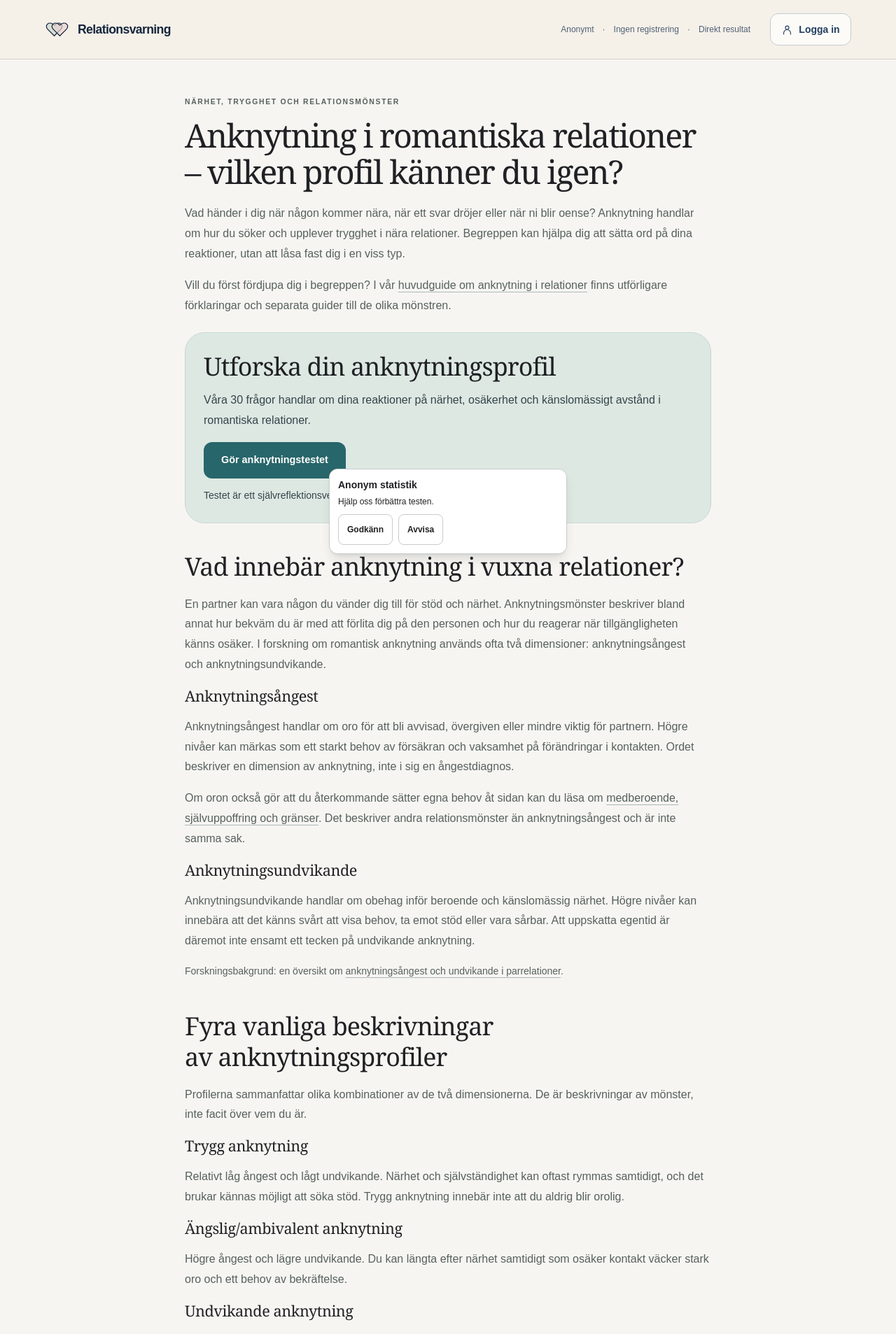
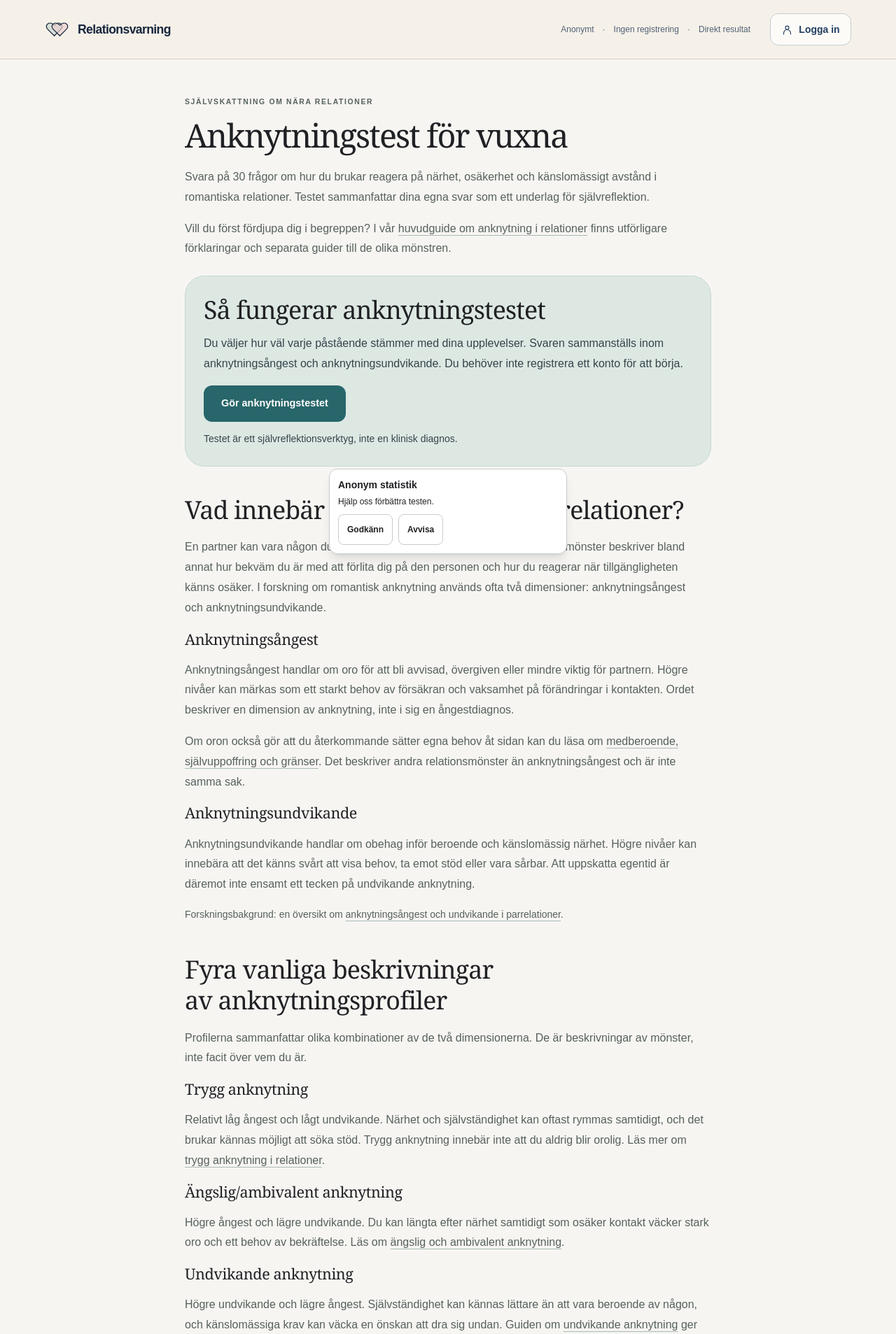
Before and after one commit to rickey88-rgb/relationstest, a Next.js app: page /anknytningstest in a window 1280 px wide. Shown: the top 1907 px of the page at 70% size. Built offline with nearby package versions, Linux system fonts and the light colour scheme; no server answers.

Commit message:
Clarify attachment test intent and connect existing guides

```diff
--- a/app/anknytning/angslig-anknytning/page.tsx
+++ b/app/anknytning/angslig-anknytning/page.tsx
@@ -20,7 +20,7 @@ export default function Page() {
         <div data-rv="panel" className="mt-8 rounded-2xl border border-neutral-200 bg-neutral-50 p-5 sm:p-6">
           <h2 className="text-xl font-semibold">Utforska dina reaktioner i anknytningstestet</h2>
           <p className="mt-3 leading-7 text-neutral-700">Svara på 30 frågor om närhet, osäkerhet och känslomässigt avstånd. Resultatet är ett stöd för självreflektion, inte en klinisk diagnos eller en bedömning av din partner.</p>
-          <Link data-rv="button" href="/anknytningstest/test" className="mt-4 inline-flex min-h-12 w-full items-center justify-center rounded-xl bg-neutral-900 px-5 py-3 text-center text-sm font-semibold text-white hover:bg-neutral-800 focus-visible:outline-2 focus-visible:outline-offset-4 focus-visible:outline-neutral-900 sm:w-auto">Gör anknytningstestet</Link>
+          <Link data-rv="button" href="/anknytningstest" className="mt-4 inline-flex min-h-12 w-full items-center justify-center rounded-xl bg-neutral-900 px-5 py-3 text-center text-sm font-semibold text-white hover:bg-neutral-800 focus-visible:outline-2 focus-visible:outline-offset-4 focus-visible:outline-neutral-900 sm:w-auto">Läs om anknytningstestet</Link>
         </div>
         <section className="mt-10 space-y-4 leading-7 text-neutral-700">
           <h2 className="text-2xl font-semibold tracking-tight text-neutral-900">Vad menas med ängslig anknytning?</h2>
--- a/app/anknytning/desorganiserad-anknytning/page.tsx
+++ b/app/anknytning/desorganiserad-anknytning/page.tsx
@@ -20,7 +20,7 @@ export default function Page() {
         <div data-rv="panel" className="mt-8 rounded-2xl border border-neutral-200 bg-neutral-50 p-5 sm:p-6">
           <h2 className="text-xl font-semibold">Utforska dina reaktioner i anknytningstestet</h2>
           <p className="mt-3 leading-7 text-neutral-700">Svara på 30 frågor om närhet, osäkerhet och känslomässigt avstånd. Resultatet är ett stöd för självreflektion, inte en klinisk diagnos eller en bedömning av din partner.</p>
-          <Link data-rv="button" href="/anknytningstest/test" className="mt-4 inline-flex min-h-12 w-full items-center justify-center rounded-xl bg-neutral-900 px-5 py-3 text-center text-sm font-semibold text-white hover:bg-neutral-800 focus-visible:outline-2 focus-visible:outline-offset-4 focus-visible:outline-neutral-900 sm:w-auto">Gör anknytningstestet</Link>
+          <Link data-rv="button" href="/anknytningstest" className="mt-4 inline-flex min-h-12 w-full items-center justify-center rounded-xl bg-neutral-900 px-5 py-3 text-center text-sm font-semibold text-white hover:bg-neutral-800 focus-visible:outline-2 focus-visible:outline-offset-4 focus-visible:outline-neutral-900 sm:w-auto">Läs om anknytningstestet</Link>
         </div>
         <section className="mt-10 space-y-4 leading-7 text-neutral-700">
           <h2 className="text-2xl font-semibold tracking-tight text-neutral-900">Varifrån kommer begreppet desorganiserad anknytning?</h2>
--- a/app/anknytning/page.tsx
+++ b/app/anknytning/page.tsx
@@ -21,7 +21,7 @@ export default function Page() {
         <div data-rv="panel" className="mt-8 rounded-2xl border border-neutral-200 bg-neutral-50 p-5 sm:p-6">
           <h2 className="text-xl font-semibold">Utforska dina reaktioner i anknytningstestet</h2>
           <p className="mt-3 leading-7 text-neutral-700">Svara på 30 frågor om närhet, osäkerhet och känslomässigt avstånd. Resultatet är ett stöd för självreflektion, inte en klinisk diagnos eller en bedömning av din partner.</p>
-          <Link data-rv="button" href="/anknytningstest/test" className="mt-4 inline-flex min-h-12 w-full items-center justify-center rounded-xl bg-neutral-900 px-5 py-3 text-center text-sm font-semibold text-white hover:bg-neutral-800 focus-visible:outline-2 focus-visible:outline-offset-4 focus-visible:outline-neutral-900 sm:w-auto">Gör anknytningstestet</Link>
+          <Link data-rv="button" href="/anknytningstest" className="mt-4 inline-flex min-h-12 w-full items-center justify-center rounded-xl bg-neutral-900 px-5 py-3 text-center text-sm font-semibold text-white hover:bg-neutral-800 focus-visible:outline-2 focus-visible:outline-offset-4 focus-visible:outline-neutral-900 sm:w-auto">Läs om anknytningstestet</Link>
           <p className="mt-4 text-sm leading-6 text-neutral-600">
             Vill du i stället se hur relationen fungerar inom flera områden kan du{" "}
             <Link href="/ar-min-relation-sund" className="font-semibold text-neutral-900 underline underline-offset-4">
--- a/app/anknytning/trygg-anknytning/page.tsx
+++ b/app/anknytning/trygg-anknytning/page.tsx
@@ -20,7 +20,7 @@ export default function Page() {
         <div data-rv="panel" className="mt-8 rounded-2xl border border-neutral-200 bg-neutral-50 p-5 sm:p-6">
           <h2 className="text-xl font-semibold">Utforska dina reaktioner i anknytningstestet</h2>
           <p className="mt-3 leading-7 text-neutral-700">Svara på 30 frågor om närhet, osäkerhet och känslomässigt avstånd. Resultatet är ett stöd för självreflektion, inte en klinisk diagnos eller en bedömning av din partner.</p>
-          <Link data-rv="button" href="/anknytningstest/test" className="mt-4 inline-flex min-h-12 w-full items-center justify-center rounded-xl bg-neutral-900 px-5 py-3 text-center text-sm font-semibold text-white hover:bg-neutral-800 focus-visible:outline-2 focus-visible:outline-offset-4 focus-visible:outline-neutral-900 sm:w-auto">Gör anknytningstestet</Link>
+          <Link data-rv="button" href="/anknytningstest" className="mt-4 inline-flex min-h-12 w-full items-center justify-center rounded-xl bg-neutral-900 px-5 py-3 text-center text-sm font-semibold text-white hover:bg-neutral-800 focus-visible:outline-2 focus-visible:outline-offset-4 focus-visible:outline-neutral-900 sm:w-auto">Läs om anknytningstestet</Link>
         </div>
         <section className="mt-10 space-y-4 leading-7 text-neutral-700">
           <h2 className="text-2xl font-semibold tracking-tight text-neutral-900">Vad trygg anknytning faktiskt innebär</h2>
--- a/app/anknytning/undvikande-anknytning/page.tsx
+++ b/app/anknytning/undvikande-anknytning/page.tsx
@@ -20,7 +20,7 @@ export default function Page() {
         <div data-rv="panel" className="mt-8 rounded-2xl border border-neutral-200 bg-neutral-50 p-5 sm:p-6">
           <h2 className="text-xl font-semibold">Utforska dina reaktioner i anknytningstestet</h2>
           <p className="mt-3 leading-7 text-neutral-700">Svara på 30 frågor om närhet, osäkerhet och känslomässigt avstånd. Resultatet är ett stöd för självreflektion, inte en klinisk diagnos eller en bedömning av din partner.</p>
-          <Link data-rv="button" href="/anknytningstest/test" className="mt-4 inline-flex min-h-12 w-full items-center justify-center rounded-xl bg-neutral-900 px-5 py-3 text-center text-sm font-semibold text-white hover:bg-neutral-800 focus-visible:outline-2 focus-visible:outline-offset-4 focus-visible:outline-neutral-900 sm:w-auto">Gör anknytningstestet</Link>
+          <Link data-rv="button" href="/anknytningstest" className="mt-4 inline-flex min-h-12 w-full items-center justify-center rounded-xl bg-neutral-900 px-5 py-3 text-center text-sm font-semibold text-white hover:bg-neutral-800 focus-visible:outline-2 focus-visible:outline-offset-4 focus-visible:outline-neutral-900 sm:w-auto">Läs om anknytningstestet</Link>
         </div>
         <section className="mt-10 space-y-4 leading-7 text-neutral-700">
           <h2 className="text-2xl font-semibold tracking-tight text-neutral-900">Vad innebär undvikande anknytning?</h2>
--- a/app/anknytningstest/page.tsx
+++ b/app/anknytningstest/page.tsx
@@ -3,9 +3,9 @@ import type { Metadata } from "next";
 import Link from "next/link";
 
 export const metadata: Metadata = {
-  title: "Anknytning i relationer – profiler, närhet och anknytningstest",
+  title: "Anknytningstest för vuxna – 30 frågor om nära relationer",
   description:
-    "Lär dig om trygg, ängslig och undvikande anknytning i romantiska relationer. Förstå anknytningsångest och anknytningsundvikande och gör vårt anknytningstest.",
+    "Gör ett anknytningstest med 30 frågor om närhet, oro och känslomässigt avstånd i vuxna relationer. Läs om metoden och vad självskattningen kan visa.",
   alternates: {
     canonical: "https://www.relationsvarning.se/anknytningstest",
   },
@@ -17,25 +17,25 @@ export default function AnknytningPage() {
       <article>
         <header>
           <p className="text-xs font-semibold uppercase tracking-wide text-neutral-500">
-            Närhet, trygghet och relationsmönster
+            Självskattning om nära relationer
           </p>
           <h1 className="mt-3 text-3xl font-semibold leading-tight tracking-tight sm:text-4xl">
-            Anknytning i romantiska relationer – vilken profil känner du igen?
+            Anknytningstest för vuxna
           </h1>
           <p className="mt-5 leading-7 text-neutral-700">
-            Vad händer i dig när någon kommer nära, när ett svar dröjer eller när
-            ni blir oense? Anknytning handlar om hur du söker och upplever trygghet
-            i nära relationer. Begreppen kan hjälpa dig att sätta ord på dina
-            reaktioner, utan att låsa fast dig i en viss typ.
+            Svara på 30 frågor om hur du brukar reagera på närhet, osäkerhet
+            och känslomässigt avstånd i romantiska relationer. Testet
+            sammanfattar dina egna svar som ett underlag för självreflektion.
           </p>
           <p className="mt-4 leading-7 text-neutral-700">
             Vill du först fördjupa dig i begreppen? I vår <Link href="/anknytning" className="underline underline-offset-4">huvudguide om anknytning i relationer</Link> finns utförligare förklaringar och separata guider till de olika mönstren.
           </p>
           <div data-rv="panel" className="mt-6 rounded-2xl border border-neutral-200 bg-neutral-50 p-5 sm:p-6">
-            <h2 className="text-xl font-semibold">Utforska din anknytningsprofil</h2>
+            <h2 className="text-xl font-semibold">Så fungerar anknytningstestet</h2>
             <p className="mt-3 leading-7 text-neutral-700">
-              Våra 30 frågor handlar om dina reaktioner på närhet, osäkerhet och
-              känslomässigt avstånd i romantiska relationer.
+              Du väljer hur väl varje påstående stämmer med dina upplevelser.
+              Svaren sammanställs inom anknytningsångest och anknytningsundvikande.
+              Du behöver inte registrera ett konto för att börja.
             </p>
             <Link data-rv="button"
               href="/anknytningstest/test"
@@ -98,17 +98,20 @@ export default function AnknytningPage() {
             Relativt låg ångest och lågt undvikande. Närhet och självständighet
             kan oftast rymmas samtidigt, och det brukar kännas möjligt att söka
             stöd. Trygg anknytning innebär inte att du aldrig blir orolig.
+            Läs mer om <Link href="/anknytning/trygg-anknytning" className="underline underline-offset-4">trygg anknytning i relationer</Link>.
           </p>
           <h3 className="text-xl font-semibold text-neutral-900">Ängslig/ambivalent anknytning</h3>
           <p>
             Högre ångest och lägre undvikande. Du kan längta efter närhet samtidigt
             som osäker kontakt väcker stark oro och ett behov av bekräftelse.
+            Läs om <Link href="/anknytning/angslig-anknytning" className="underline underline-offset-4">ängslig och ambivalent anknytning</Link>.
           </p>
           <h3 className="text-xl font-semibold text-neutral-900">Undvikande anknytning</h3>
           <p>
             Högre undvikande och lägre ångest. Självständighet kan kännas lättare
             än att vara beroende av någon, och känslomässiga krav kan väcka en
             önskan att dra sig undan.
+            Guiden om <Link href="/anknytning/undvikande-anknytning" className="underline underline-offset-4">undvikande anknytning</Link> ger fler exempel.
           </p>
           <h3 className="text-xl font-semibold text-neutral-900">
             Blandad/rädd-undvikande anknytningsprofil
@@ -117,6 +120,7 @@ export default function AnknytningPage() {
             Högre nivåer av både ångest och undvikande. Närhet kan vara starkt
             efterlängtad men samtidigt svår att känna sig trygg i. Det kan finnas
             både oro för avvisande och en impuls att skapa avstånd.
+            Läs om <Link href="/anknytning/desorganiserad-anknytning" className="underline underline-offset-4">desorganiserad anknytning</Link> och hur begreppet förhåller sig till vuxnas relationsmönster.
           </p>
           <p className="text-sm leading-6 text-neutral-600">
             Fördjupning om dimensionerna och profilerna: R. Chris Fraleys{" "}
```
Also changed, not shown: 1 other file (tests, documents, lock files or other folders).
